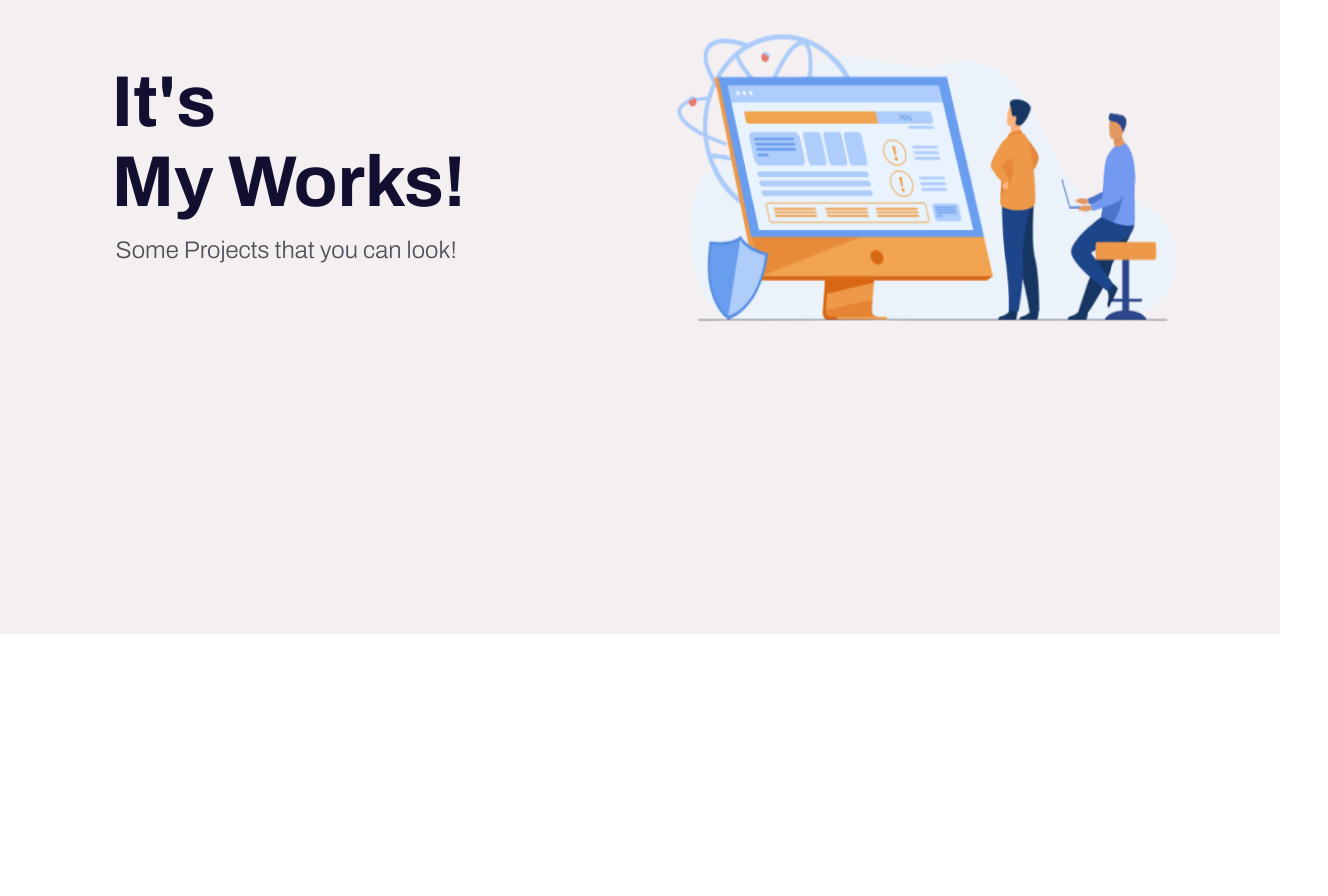
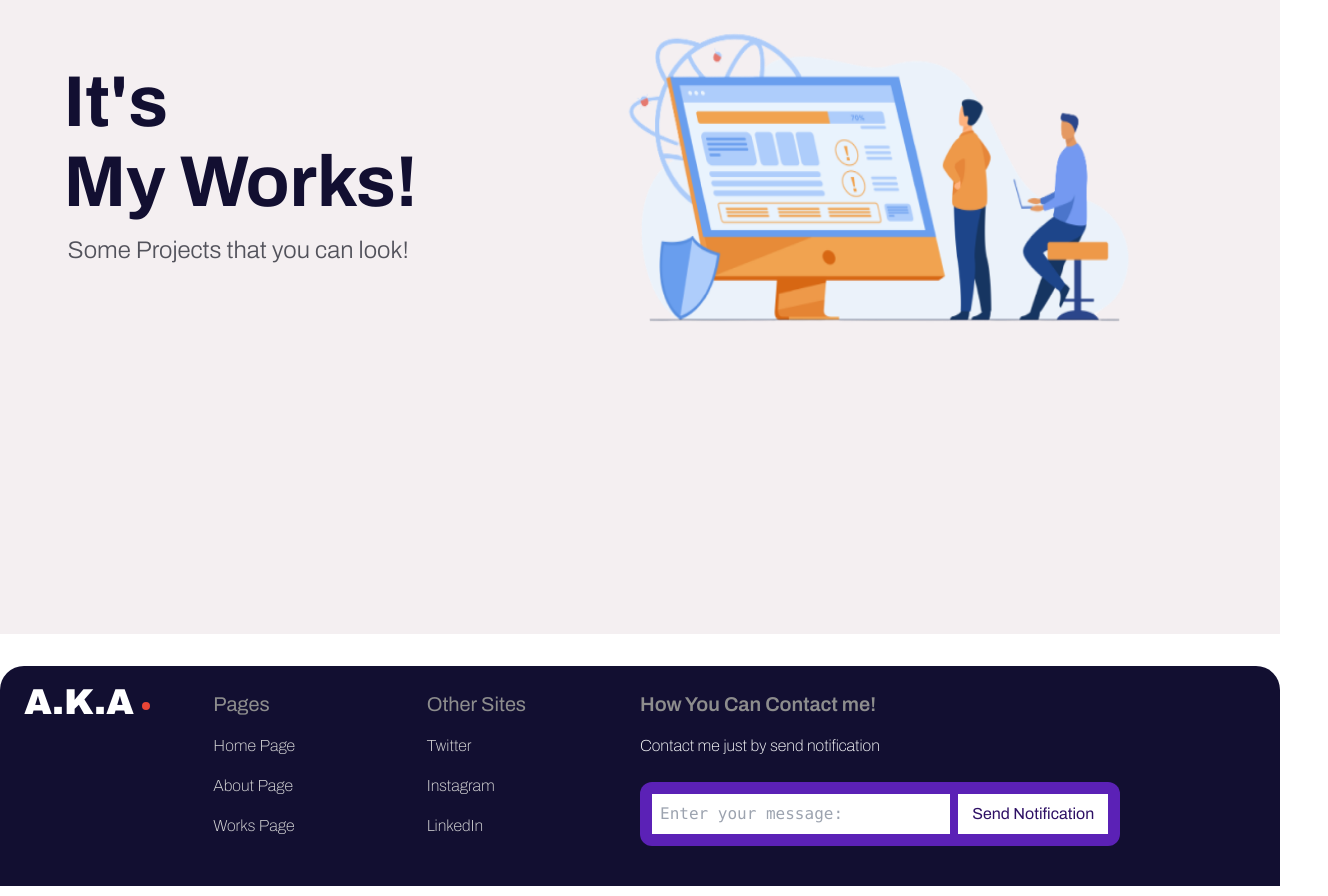
Before and after one commit to AlirezaAkbarpour/Portfolio, a Next.js app: page /works in a window 1280 px wide. Shown: the part 166-1062 px from the top of the page, 1328 px wide, since content can reach past the window. Built offline with nearby package versions, Linux system fonts and the light colour scheme.

Commit message:
remove footer animation

```diff
--- a/app/globals.css
+++ b/app/globals.css
@@ -25,7 +25,7 @@
 
 body{
      scrollbar-width: none;
-     scroll-behavior: smooth;
+     scroll-behavior: auto;
 }
 body::-webkit-scrollbar{
   display: none;
--- a/app/layout.tsx
+++ b/app/layout.tsx
@@ -23,7 +23,7 @@ export default function RootLayout({
 
   return (
     <html lang="en" className={archivo.className}>
-      <body className='w-full min-h-screen bg-background-base'>
+      <body className='max-w-screen-2xl min-h-screen bg-background-base'>
         <Navbar/>
         <div className="container min-w-full ">
           <div className='w-full min-h-full flex justify-center'>
--- a/app/page.tsx
+++ b/app/page.tsx
@@ -7,7 +7,8 @@ import Blog_banner from '../components/blog-banner'
 import { gsap } from 'gsap'
 import { ScrollTrigger } from 'gsap/all'
 import { useGSAP } from '@gsap/react'
-import React, { useRef } from 'react'
+import React, { Suspense, useRef } from 'react'
+import Loading from '@/components/loading'
 
 export default function Home() {
     //refs
@@ -46,8 +47,9 @@ export default function Home() {
     },{scope:container})
 
     return (
+      <Suspense fallback={<Loading/>}>
         <div className='w-full h-auto min-h-[720px] bg-background-theme' ref={container}>
-          <div className="w-full h-[640px] mt-12 flex flex-col md:flex-row justify-between">
+          <div className="w-full h-screen mt-12 flex flex-col md:flex-row justify-between">
             <div className="title flex mt-20 flex-col py-4 px-24 w-1/2">
               <div className="titleOne w-full text-6xl text-icon-blue font-bold mx-4 p-2">Hy ! I Am</div>
               <div className="titleTwo w-full text-6xl text-icon-blue font-bold mx-4 p-2">Alireza Akbarpour</div>
@@ -112,5 +114,6 @@ export default function Home() {
                   <Blog_banner/>
           </div>
         </div>
+        </Suspense>
     )
   }
--- a/app/works/page.tsx
+++ b/app/works/page.tsx
@@ -18,7 +18,7 @@ export default function WorksPage() {
 
   return (
     <div className='w-full h-screen bg-background-theme' ref={container_ref}>
-        <div className="w-full mt-40 mx-12">
+        <div className="w-full mt-40 mx-auto">
             <div className='flex justify-around'>
                 <div className='mt-16'>
                     <p className='textRef w-full text-7xl font-bold m-2 text-footer-color-black' >It{"'"}s</p>
--- a/components/contactPortal.tsx
+++ b/components/contactPortal.tsx
@@ -40,7 +40,7 @@ export default function ContactPortal({isOpen,OnClose}:Props){
                 <div className='w-full h-16 flex justify-between p-4'>
                         <h1 className='text-4xl font-archivo font-semibold text-footer-color-black'>Contact Me</h1>
                         <button onClick={closeHandler}>
-                        <CancelIcon className='w-16 h-16 cursor-pointer text-orange-600 mt-1 hover:opacity-50' fontSize='large'
+                        <CancelIcon className='w-16 h-16 cursor-pointer text-red-700 mt-1 hover:opacity-50' fontSize='large'
                         />
                         </button>
 
@@ -48,19 +48,25 @@ export default function ContactPortal({isOpen,OnClose}:Props){
                 <Divider color='grey' variant='middle'/>
                 <div className='flex justify-center'>
 
-                <div className="flex justify-center w-1/3 p-4 mt-8 hover:border-2 hover:border-purple-900 hover:scale-105 rounded-lg delay-75">
+                <div className="flex justify-center w-1/3 p-4 mt-8
+                hover:border-2 hover:border-purple-900 hover:scale-105
+                rounded-lg delay-75 transition-all ease-in-out">
                     <Link href={'/'} >
                         <InstagramIcon sx={{fontSize:"108px"}} className='text-orange-600 ml-2 text-center'/>
                         <h1 className='text-center font-semibold text-footer-color-black text-2xl p-2 mt-8'>Instagram</h1>
                     </Link>
                 </div>
-                <div className="flex justify-center w-1/3 p-4 mt-8 hover:border-2 hover:border-purple-900 hover:scale-105 rounded-lg delay-75">
+                <div className="flex justify-center w-1/3 p-4 mt-8
+                hover:border-2 hover:border-purple-900 hover:scale-105
+                rounded-lg delay-75 transition-all ease-in-out">
                     <Link href={'https://t.me/09945978023'} >
                         <Telegram sx={{fontSize:"108px"}} className='text-orange-600 ml-2 text-center'/>
                         <h1 className='text-center font-semibold text-footer-color-black text-2xl p-2 mt-8'>Telegram</h1>
                     </Link>
                 </div>
-                <div className="flex justify-center w-1/3 p-4 mt-8 hover:border-2 hover:border-purple-900 hover:scale-105 rounded-lg delay-75">
+                <div className="flex justify-center w-1/3 p-4 mt-8
+                hover:border-2 hover:border-purple-900 hover:scale-105
+                rounded-lg delay-75 transition-all ease-in-out">
                     <Link href={'https://akbarpouralireza1@gmail.com'} type='email'>
                         <Email sx={{fontSize:"108px"}} className='text-orange-600 ml-2 text-center'/>
                         <h1 className='text-center font-semibold text-footer-color-black text-2xl p-2 mt-8'>Email</h1>
--- a/components/footer.tsx
+++ b/components/footer.tsx
@@ -1,32 +1,19 @@
 'use client'
-import React ,{useRef} from 'react'
+import React ,{Suspense, useRef} from 'react'
 import Circle from './svgs/circle'
 import Link from 'next/link'
 import Feedback from './actions/feedback'
 import { useGSAP } from '@gsap/react'
 import {gsap} from 'gsap'
 import { ScrollTrigger } from 'gsap/all'
+import Loading from './loading'
+
 gsap.registerPlugin(ScrollTrigger)
 
 export default function Footer() {
 
-  const container : React.RefObject<HTMLDivElement> = useRef(null)
-
-  useGSAP(()=>{
-    let scrollTl = gsap.timeline({
-        scrollTrigger:{
-          trigger: '.footer',
-          start:"top 90%",
-          end:"bottom bottom",
-          //markers:true,
-          toggleActions:"play pause resume reverse",
-        },
-      })
-    scrollTl.from('.footer',{opacity:0,duration:1,y:10,ease:'power3.inOut'})
-  },{scope:container})
-
     return (
-      <div ref={container}>
+      <div >
       <div className='footer w-full top-full h-[220px] bg-footer-color-black mt-8 rounded-t-3xl flex'>
       <div className='w-1/2 flex justify-start'>
           <div className='w-1/3'>
@@ -86,6 +73,5 @@ export default function Footer() {
       </div>
   </div>
   </div>
-
       )
 }
```
